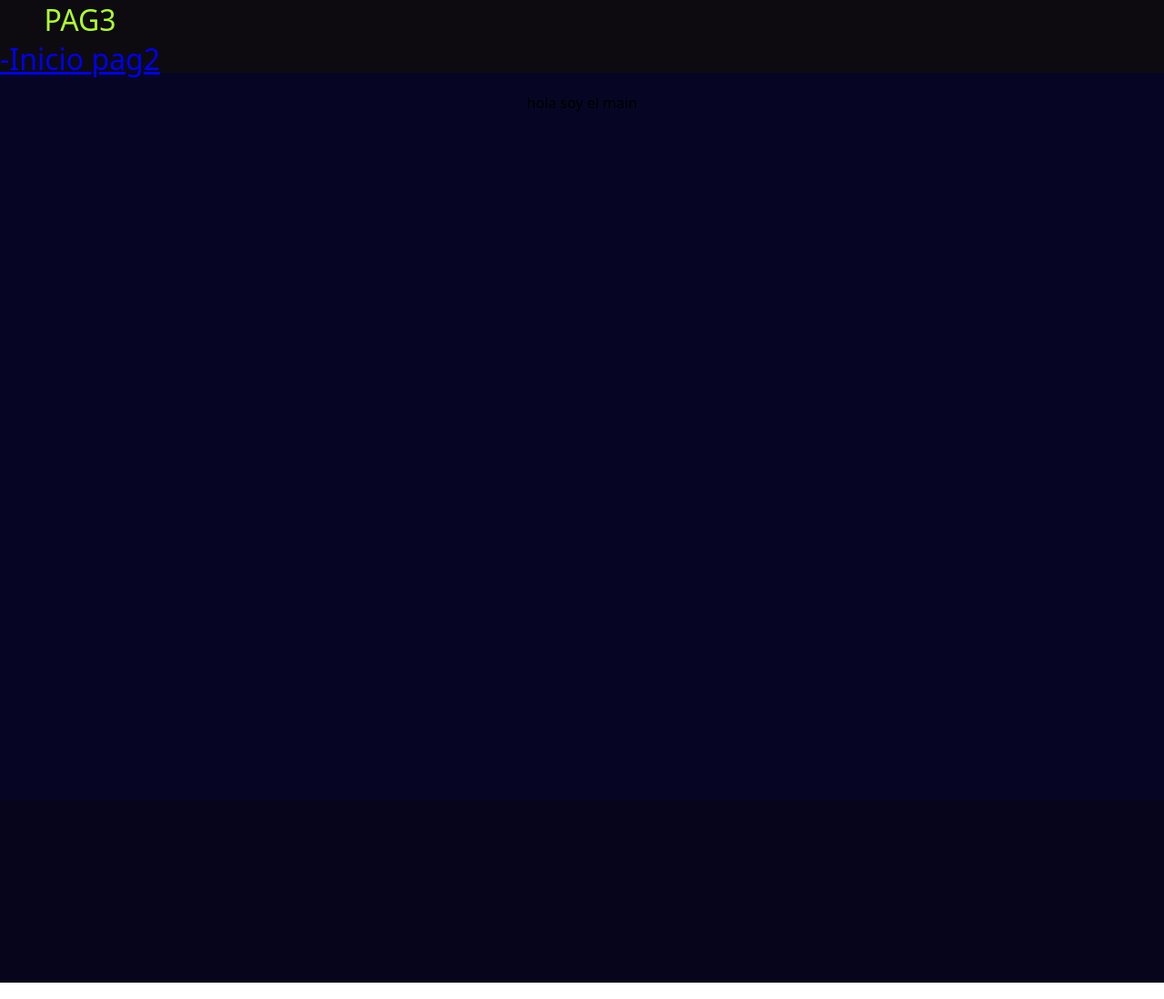
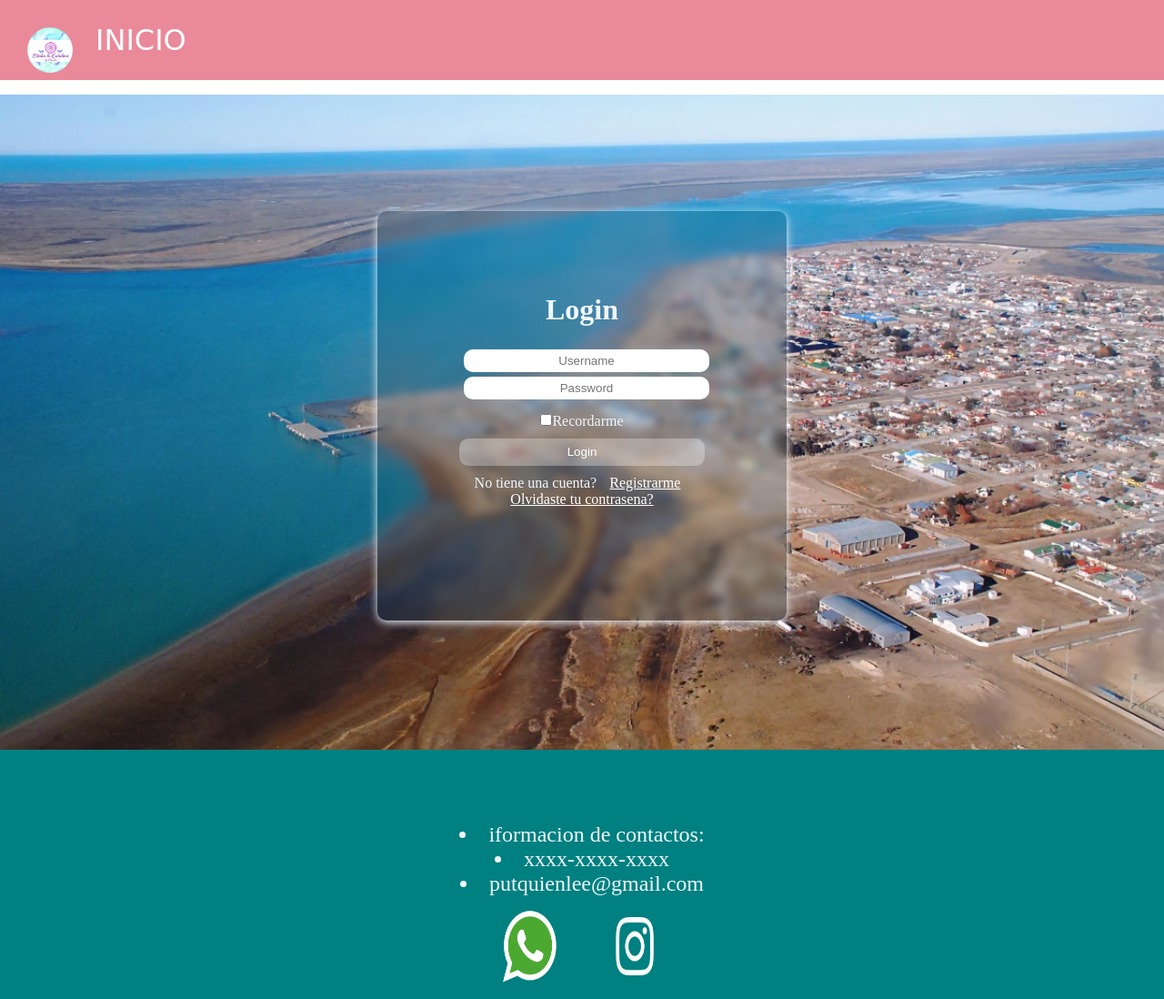
Before and after one commit to Emil12212/proyecto, a plain HTML site: page assets/pags/iniciar-sesion.html in a window 1280 px wide. Shown: the whole page at 91% size. Drawn offline with Linux system fonts and the light colour scheme; a web font is replaced by a local one.

Commit message:
[ADD] Clase3

```diff
--- a/assets/pags/iniciar-sesion.html
+++ b/assets/pags/iniciar-sesion.html
@@ -1,26 +1,55 @@
 <!DOCTYPE html>
 <html lang="en">
     <head>
+
         <meta charset="UTF-8">
         <meta mane="viewpoint" content="width=device-width, initial-scale=1.0">
-        <title>pag2</title>
+        <title>Iniciar Sesion</title>
         <link rel="stylesheet" href="../styles/styles.css">
     </head>
+
     <body>
-        <header>
-            PAG3
-            <br>
-            <a href="../index.html"> -Inicio </a>
-            <a href="./pag2.html">pag2</a>
-            <br>
+
+        <header class="aux1">
+
+                <img class="Logo_aux" src="../media/catalina.jpg" alt="logo del sitio web">
+                <a class="inicio2" href="/index.html"> INICIO </a>
+
         </header>
 
-        <main>
-            <br>
-            hola soy el main
+        <main class="img2">
+            <form class="login">
+                <h1 class="cabecera">Login</h1>
+
+                <input type="text" placeholder="Username">
+                <input type="password" placeholder="Password">
+                <div class="login_options">
+                    <label for="check"><input type="checkbox" name="check" id="check">Recordarme
+                    </label>
+                </div>
+
+                    <button>Login</button>
+
+                <div class="login_register">
+                    No tiene una cuenta?
+                    <a href="#">Registrarme</a>
+                    <a href="#"> Olvidaste tu contrasena? </a>
+                </div>
+
+            </form>
+
         </main>
 
         <footer>
+            <div class="info">
+
+                <li>iformacion de contactos:</li>
+                <li>xxxx-xxxx-xxxx</li>
+                <li>putquienlee@gmail.com</li>
+
+                <img class="image__FOOTER" src="../media/wara.pnj.png">
+                <img class="image__FOOTER" src="../media/klipartz.com.png">
+            </div>
 
         </footer>
 
--- a/assets/styles/styles.css
+++ b/assets/styles/styles.css
@@ -1,4 +1,5 @@
 @import url('https://fonts.googleapis.com/css2?family=Bitcount+Prop+Single:wght@100..900&family=Outfit:wght@100..900&display=swap');
+@import url('https://fonts.googleapis.com/css2?family=Libertinus+Serif:ital,wght@0,400;0,600;0,700;1,400;1,600;1,700&display=swap');
 
 * {
     margin: 0;
@@ -8,49 +9,80 @@
 
  /*HEADER*/
     header {
+        /*position: sticky;
+        top: 0;*/
         text-align: center;
-        font-family: "Bitcount Prop Single", system-ui;
+        font-family: "Pacifico", cursive;
         font-size: xx-large;
         display: -webkit-inline-box;
         width: 100vw;
         height: 10vh;
-        color: greenyellow;
-        background-color:rgb(13, 11, 15) ;
+        padding: 10px;
+        color: rgb(255, 255, 255);
+        background-color:#ea899a;
     }
+
+     .links  {
+        margin-left: 1200px;
+        display: inline-block;
+        color: rgb(115, 25, 151);
+        font-family: "Pacifico", cursive;
+        font-size: large;
+        margin-top: 2%;
+        text-align: right;
+        text-decoration: none;
+    }
+
+    .lk {
+        margin: 30px;
+        text-decoration: none;
+    }
+
+    .links :hover {
+        text-decoration: underline 3px solid white;
+    }
+
 
     .inicio {
         text-align: center;
         display: block;
         margin-top: auto;
         margin-bottom: auto;
-        margin-left: 10px;
+        margin-left: 5px;
     }
 
     .LOGO   {
+        margin: 30px;
+        border-radius: 50px;
         display: block;
         margin: auto auto auto;
         width: 50px;
         height: 50px;
     }
 
-    .links  {
-        margin-top: auto;
-        margin-bottom: auto;
-        margin-left: 1410px;
-        display: block;
-        color: rgb(115, 25, 151);
-        font-family: "Bitcount Prop Single", system-ui;
-        font-size: medium;
+
+ /*MAIN*/
+    .cuerpo2 {
+
+        width: 100vw;
+        height: 90vh;
+        background-image: url("../media/16132615.jpg");
+        background-size: contain;
+        background-repeat: no-repeat;
+        background-position: center;
     }
 
- /*MAIN*/
-    main  {
-        font-family: "Bitcount Prop Single", system-ui;
+    .cuerpo  {
+        padding-top: 180px;
+        padding-bottom: auto;
+        background-image: url();
+        font-family: "Pacifico", cursive;
         font-size: medium;
         text-align: center;
         width: 100vw;
-        height: 100vh;
-        background-color: rgb(6, 6, 36);
+        height: 150vh;
+        background-color: rgb(255, 255, 255);
+        vertical-align: bottom;
     }
 
     .card {
@@ -59,9 +91,10 @@
         margin: 15px;
         color: aliceblue;
         display: inline-block;
-        border: solid rgb(253, 253, 250) 2px;
-        background-color: rgb(13, 12, 14);
-        vertical-align: top;
+
+        background-color: rgb(255, 255, 255);
+        vertical-align: bottom;
+        box-shadow: 0px 2px 10px #ea899a;
     }
 
     .card__link {
@@ -85,37 +118,171 @@
 
 /*FOOTER*/
 
+
+
     footer {
+        display: inline-block;
+        color: aliceblue;
         text-align: center;
-        display: inline-block;
         width: 100vw;
-        height: 25vh;
-        background-color: rgb(7, 5, 27);
+        height: 35vh;
+        background-color: #008080;
     }
 
     .image__FOOTER {
-        margin: 10% auto 5% auto  ;
         display: inline-block;
         width: 80px;
         height: 80px;
+        margin: 15px;
+        vertical-align: bottom;
     }
 
+    .info {
+        font-size: x-large;
+        margin-top: 80px;
+        display: inline-block;
+        list-style-image: none;
+        vertical-align: top;
+    }
 /*----------------------------------------------------------------------------------------------*/
 
     .links2 {
-        margin-right: 10px;
+        margin-left: 400px;
         text-align: right;
         margin-top: auto;
         margin-bottom: auto;
         width: 60%;
         color: rgb(115, 25, 151);
-        font-family: "Bitcount Prop Single", system-ui;
-        font-size: medium;
+        font-family: "Pacifico", cursive;
+        font-size: large;
     }
+
+    .links2 :hover {
+    text-decoration: underline 3px solid white;
+    }
+
+    .lk1 {
+        margin-right: 55px;
+        text-decoration: none;
+    }
+
     .LOGO2   {
+        text-align: center;
+        display: inline-block;
+        width: 50px;
+        height: 50px;
+    }
 
-    display: block;
-    margin: auto auto auto;
-    width: 50px;
-    height: 50px;
-}
+/*-----------------------------------------Iniciar Sesion-----------------------------------------------------*/
+
+
+    .aux1 {
+        display: -webkit-inline-box;
+        width: 100vw;
+        height: 11vh;
+        text-decoration: none;
+        text-align: center;
+        font-family: "Pacifico", cursive;
+        font-size: xx-large;
+    }
+
+    .Logo_aux {
+        margin: 20px;
+        text-align: center;
+        display: inline-block;
+        border-radius: 50%;
+        width: 50px;
+        height: 50px;
+    }
+
+    .cabecera {
+        display: inline-block;
+        margin-bottom: 20px;
+    }
+
+    .img2 {
+        width: 100vw;
+        height: 90vh;
+        display: inline-block;
+        text-align: center;
+        background-image: url("../media/psj.webp");
+        background-size: cover;
+        background-repeat: no-repeat;
+        background-position: center;
+        filter: blur(0.3);
+
+    }
+    .inicio2 {
+        color: white;
+        text-decoration: none;
+
+        text-align: center;
+        display: block;
+        margin-top: auto;
+        margin-bottom: auto;
+        margin-left: 5px;
+    }
+
+    .inicio2:hover {
+        text-decoration: underline 3px solid white;
+    }
+
+    .login {
+        display: block;
+        padding: 90px;
+        width: 450px;
+        height: 450px;
+        margin-top: 10%;
+        color: aliceblue;
+        display: inline-block;
+        border-radius: 10px;
+        background-color: rgba(24, 70, 92, 0.2);
+        backdrop-filter: blur(5px);
+        box-shadow: 0px 2px 10px;
+        text-align: center;
+    }
+
+    .login_options {
+        margin: 10px;
+        display: inline-block;
+
+    }
+
+    .login_register {
+        margin: 10px;
+    }
+
+    .login input[type="text"], input[type="password"] {
+        display: block;
+        width: 100%;
+        margin: 5px;
+        padding: 5px;
+        border: none;
+        border-radius: 10px;
+        text-align: center;
+        text-wrap: balance;
+
+    }
+
+    .login a {
+        margin: 10px;
+        color: white;
+        text-decoration: underline;
+
+    }
+
+    .login button {
+        width: 100%;
+        height: 11%;
+        text-align: center;
+        border-radius: 10px;
+        border: none;
+        background-color: rgba(255, 255, 255,0.3);
+        color: white;
+        cursor: pointer;
+    }
+
+    .login button:hover {
+
+        box-shadow: -20px 20px 80px 20px white;
+    }
```
Also changed, not shown: assets/pags/AMD.html (+4 -2 lines), assets/pags/armar-pc.html (+10 -7 lines), assets/pags/info.html (+12 -5 lines), assets/pags/intel.html (+9 -9 lines), assets/pags/motebooks.html (+1 -4 lines), index.html (+22 -20 lines), assets/media/16132615.jpg (added), assets/media/5947113.jpg (added), assets/media/8-bit-background-ghc9615cl7taswha.webp (added), assets/media/PLACA  MADRE.png (added), assets/media/catalina.jpg (added), assets/media/psj.webp (added).
